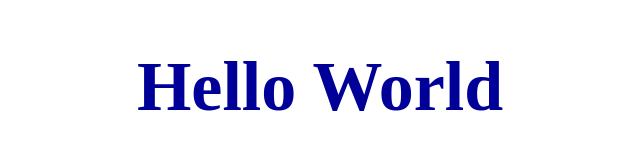
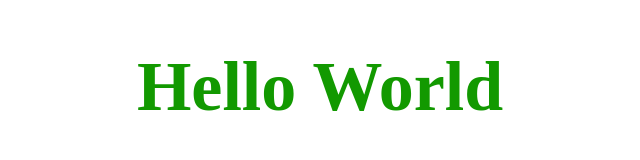
Before and after one commit to lanikinario/hello-world, a plain HTML site: page index.html in a window 1280 px wide. Shown: the whole page, without its empty margins (320-960 px from the left). Drawn offline with Linux system fonts and the light colour scheme.

Commit message:
change color

```diff
--- a/scss/style.scss
+++ b/scss/style.scss
@@ -1,5 +1,5 @@
 .hello {
 	font-size: 70px;
 	text-align: center;
-	color: rgb(0, 0, 153);
+	color: rgb(18, 153, 0);
 }
```
Also changed, not shown: css/style.css.
